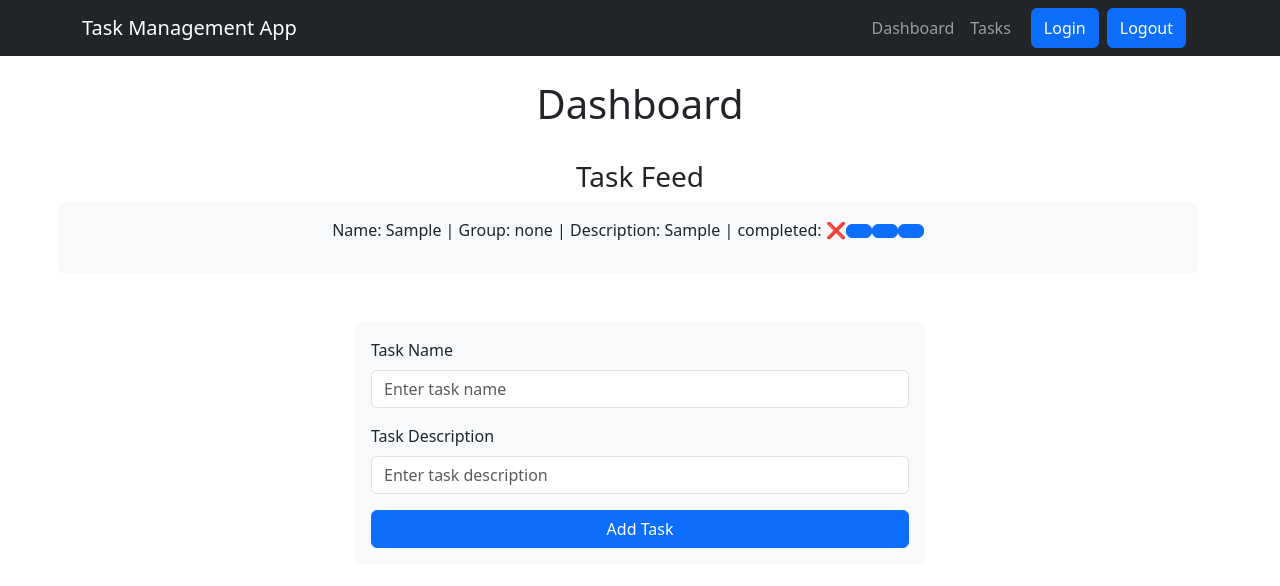
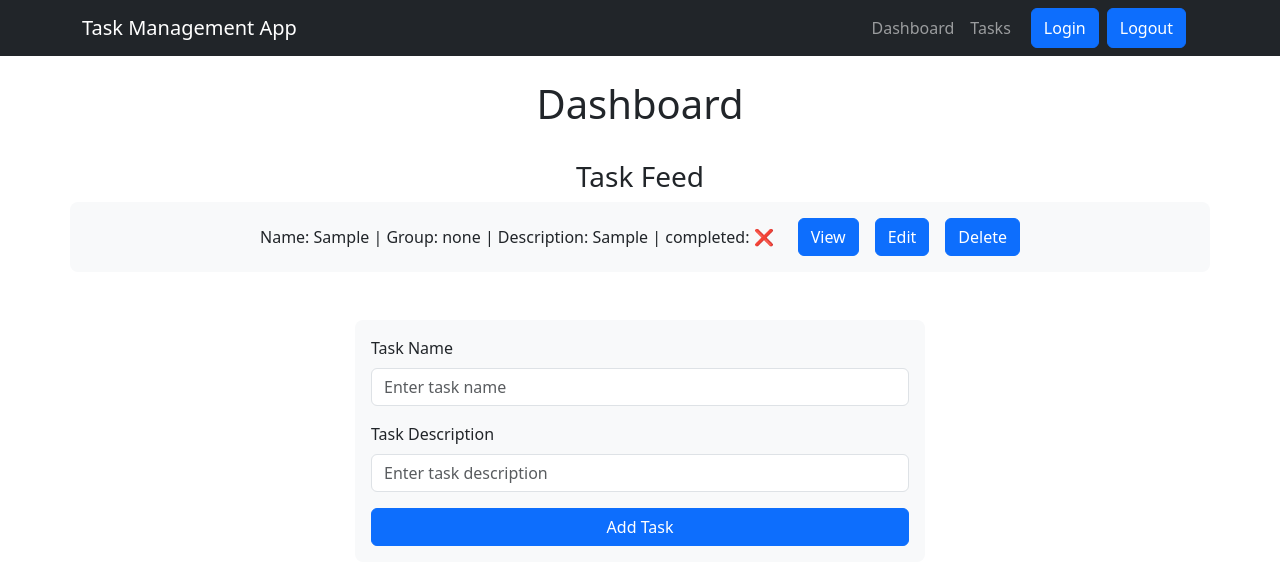
Before and after one commit to DiandreRuiz/task-management-app, a React app: page / in a window 1280 px wide. Both pictures are taken after typing "Sample", "Sample" into the empty fields and a click on the button "Add Task". Shown: the top 586 px of the page. Built offline with nearby package versions, Linux system fonts and the light colour scheme; the HTML template or start-up script is replaced by a standard one.

Commit message:
Finished fixing task feed issues with alignment and confirmed delete and create are working from feed and form

```diff
--- a/src/components/HomePage/TaskFeed/TaskButtons.tsx
+++ b/src/components/HomePage/TaskFeed/TaskButtons.tsx
@@ -11,9 +11,9 @@ type TaskFeedButtonHandlersProp = {
 const TaskButtons: React.FC<TaskFeedButtonHandlersProp> = ({ onView, onEdit, onDelete }) => {
     return (
         <>
-            <Button onClick={onView} />
-            <Button onClick={onEdit} />
-            <Button onClick={onDelete} />
+            <Button onClick={onView}>View</Button>
+            <Button onClick={onEdit}>Edit</Button>
+            <Button onClick={onDelete}>Delete</Button>
         </>
     );
 };
--- a/src/components/HomePage/TaskFeed/TaskFeed.tsx
+++ b/src/components/HomePage/TaskFeed/TaskFeed.tsx
@@ -1,5 +1,6 @@
 import Container from "react-bootstrap/Container";
 import Row from "react-bootstrap/Row";
+import Col from "react-bootstrap/Col";
 import { useTasks } from "../../../contexts/TaskContext";
 import TaskButtons from "./TaskButtons";
 
@@ -8,20 +9,24 @@ const TaskFeed: React.FC = () => {
 
     return (
         <Container>
+            {tasks.length === 0 ? (
                 <Row className="text-center">
-                {tasks.length === 0 ? (
                     <p className="text-muted">No tasks yet. Add some tasks to get started!</p>
+                </Row>
             ) : (
                 tasks.map((t) => (
-                        <Row key={t.name} className="bg-light p-3 rounded-3">
-                            <p>
+                    <Row key={t.name} className="bg-light p-3 rounded-3 align-items-center justify-content-center">
+                        <Col md={"auto"} xs={12}>
+                            <p className="mb-0">
                                 Name: {t.name} | Group: {t.taskGroup ? t.taskGroup : "none"} | Description: {t.description} | completed: {t.completed ? "✅" : "❌"}
+                            </p>
+                        </Col>
+                        <Col md={"auto"} xs={12} className="d-flex gap-3 w-auto align-items-center">
                             <TaskButtons onView={() => viewTask(t.name)} onEdit={() => updateTask(t.name, { description: "new description" })} onDelete={() => removeTask(t.name)} />
-                            </p>
+                        </Col>
                     </Row>
                 ))
             )}
-            </Row>
         </Container>
     );
 };
```
Lines whose indentation alone changed are shown as unchanged.
